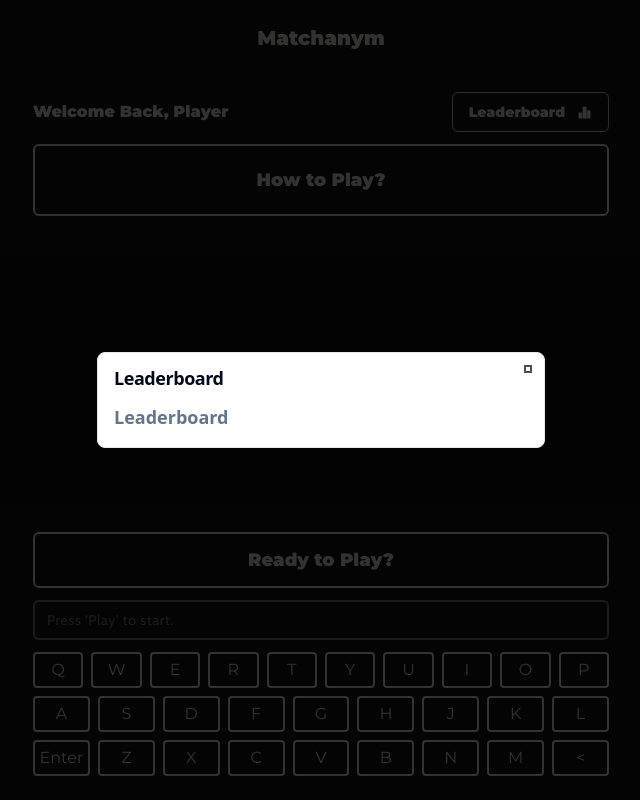
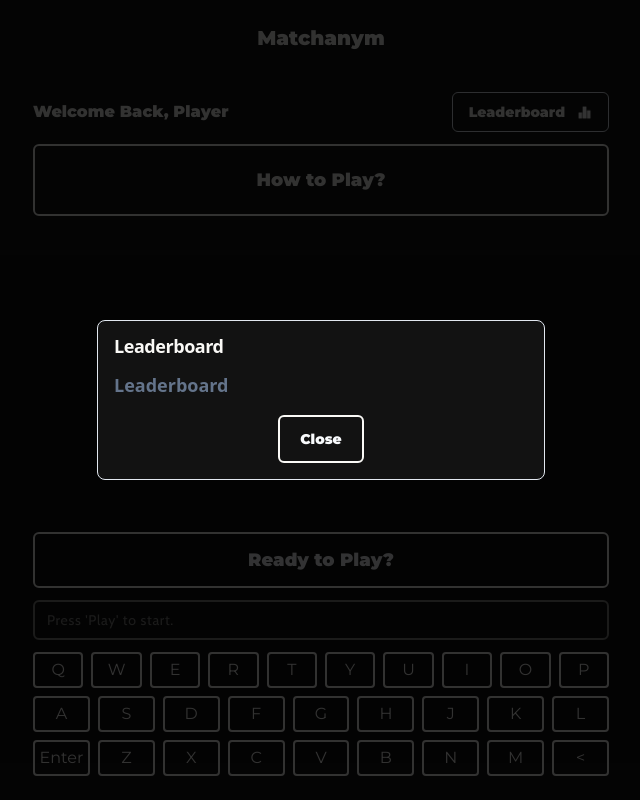
Before and after one commit to Braxton-Jones/matchanym_game, a Next.js app: page /gameboard in a window 1280 px wide. Both pictures are taken after a click on the button "Leaderboard". Shown: the whole page, without its empty margins (319-959 px from the left). Built offline with nearby package versions, Linux system fonts and the light colour scheme.

Commit message:
Update UI and add leaderboard, user authentication, and daily word fetching

```diff
--- a/app/layout.tsx
+++ b/app/layout.tsx
@@ -40,7 +40,6 @@ export const metadata: Metadata = {
   - Update UI for tutorial and toasts
   - Implement leaderboard
   - Implement user authentication
-  - Implement user score tracking in real-time
   - Implement daily word fetching
   - Implement users can play three words a day and that is saved even on page refresh
 */}
--- a/components/keyboard.tsx
+++ b/components/keyboard.tsx
@@ -87,6 +87,7 @@ export default function Keyboard({ word }: { word: Word }) {
         toast({
           title: "Correct!",
           description: "You found a synonym!",
+          variant: "matchanym"
         });
         addMatchedSynonym(input);
         setInput("");
--- a/components/ui/leaderboard.tsx
+++ b/components/ui/leaderboard.tsx
@@ -5,6 +5,7 @@ import leaderboard from "../../public/ranking.png";
 import Link from "next/link";
 import {
   Dialog,
+  DialogClose,
   DialogContent,
   DialogDescription,
   DialogHeader,
@@ -46,20 +47,23 @@ export default function Leaderboard() {
             </div>
           </Button>
         </DialogTrigger>
-        <DialogContent>
+        <DialogContent className="bg-nymBackground text-nymText">
           <DialogTitle>Leaderboard</DialogTitle>
           <DialogDescription>
             <div className="flex gap-2">
               <h2 className="font-black text-lg">Leaderboard</h2>
-              <Image
-                src={leaderboard}
-                width={15}
-                height={15}
-                className="invert"
-                alt="leaderboard icon"
-              />
             </div>
           </DialogDescription>
+          <DialogClose>
+              <Button
+                type="button"
+                className=" h-full bg-transparent hover:bg-nymText hover:text-nymBackground border-2 border-nymText transition-all ease-in-out"
+              >
+                <p className="font-black text-md font-montserrat p-1 ">
+              Close
+                </p>
+              </Button>
+          </DialogClose>
         </DialogContent>
       </Dialog>
     );
--- a/components/ui/toast.tsx
+++ b/components/ui/toast.tsx
@@ -31,7 +31,8 @@ const toastVariants = cva(
       variant: {
         default: "border bg-background text-foreground",
         destructive:
-          "destructive group border-destructive bg-destructive text-destructive-foreground",
+          "destructive group border-nymText bg-nymError text-destructive-foreground border-2",
+        matchanym: "border-nymText bg-nymSuccess text-nymBackground border-2",
       },
     },
     defaultVariants: {
```
